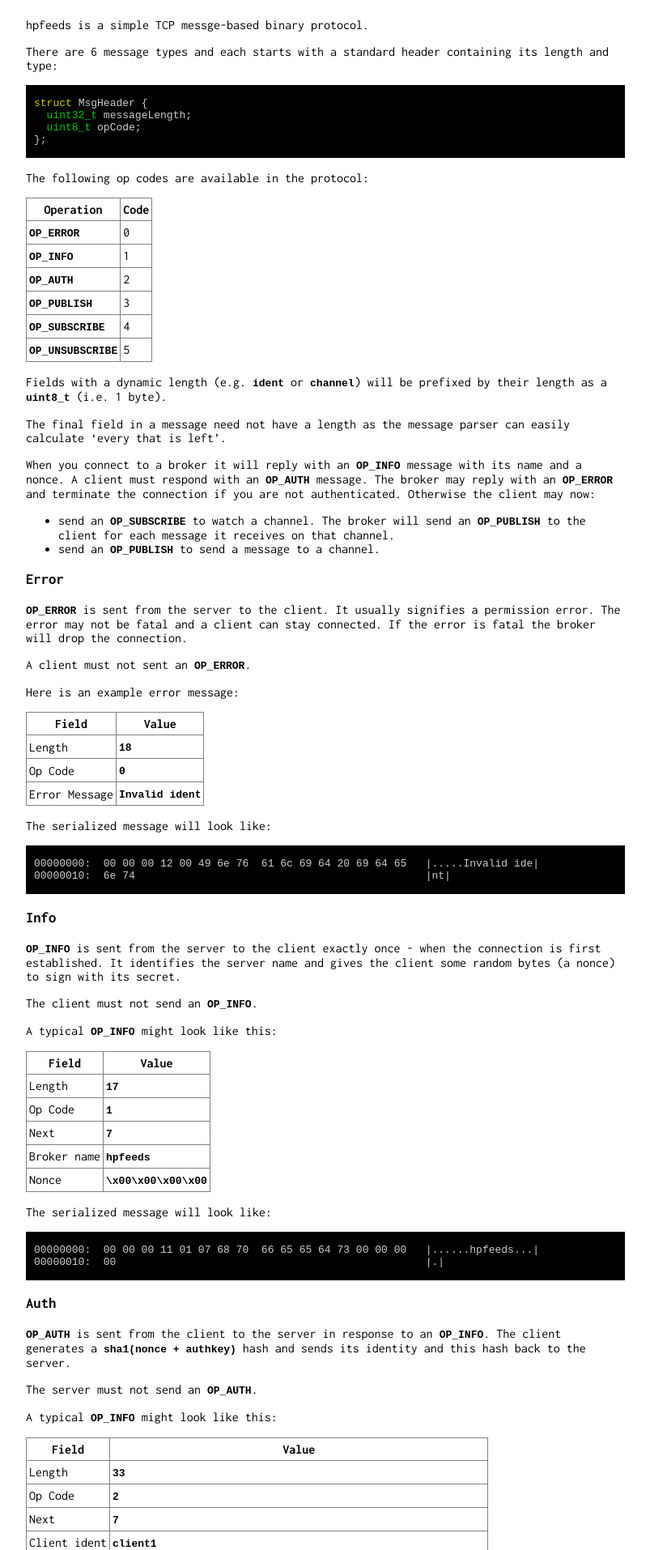
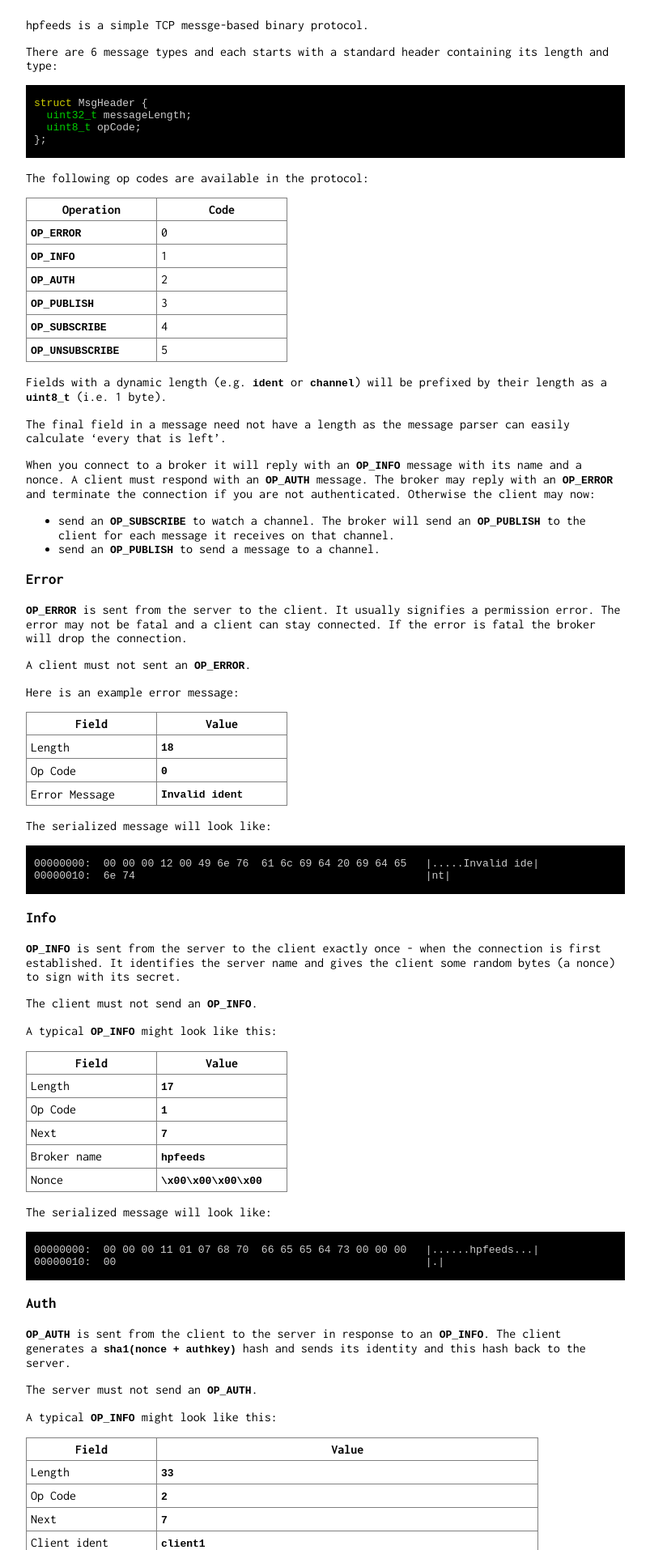
Before and after one commit to hpfeeds/hpfeeds.github.io, a Jekyll site: the page built from index.md, in a window 1280 px wide. Shown: the part 611-2525 px from the top of the page at 81% size, without its empty margins (238-1041 px from the left). Built offline with Jekyll 4.4.1, drawn with Linux system fonts in a browser that asks for light colours.

Commit message:
Tweak table format

```diff
--- a/css/main.scss
+++ b/css/main.scss
@@ -35,12 +35,13 @@ table {
 
     th {
         border: 1px solid gray;
-        padding: 5px 3px;
+        padding: 5px 5px;
+        min-width: 150px;
     }
 
     td {
         border: 1px solid gray;
-        padding: 5px 3px;
+        padding: 5px 5px;
     }
 }
 
```
